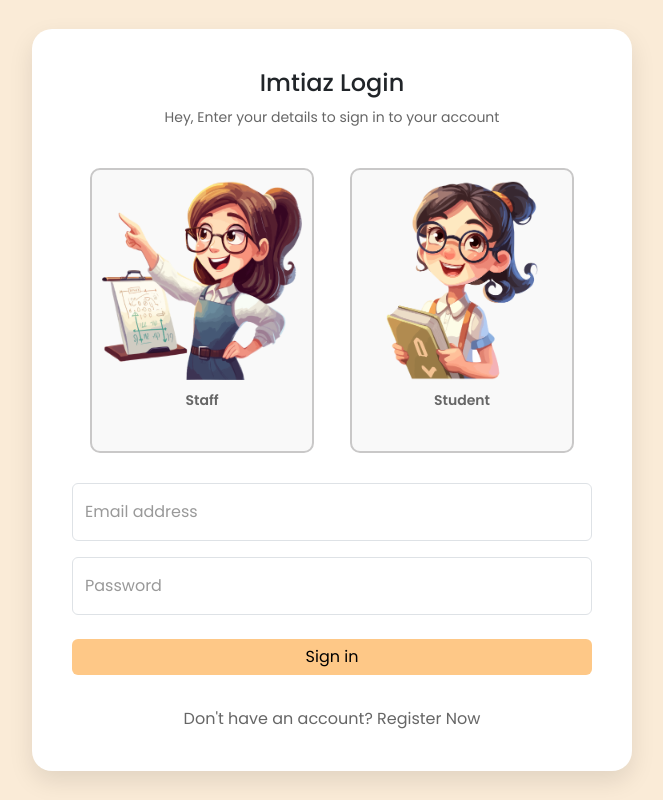
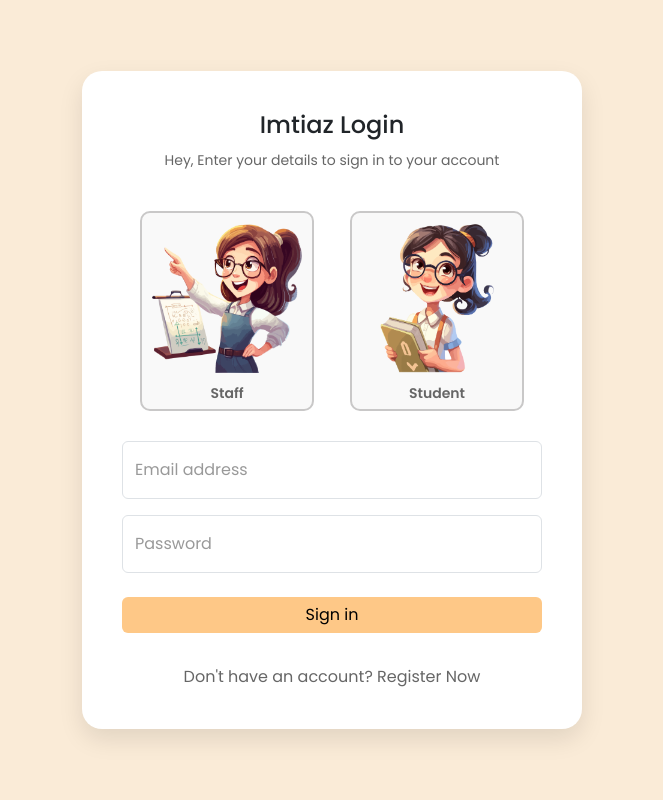
Before and after one commit to LTiqmal23/imtiaz, a PHP site: page /login.html in a window 1280 px wide. Shown: the whole page, without its empty margins (308-971 px from the left). Run offline with PHP 8.4, Linux system fonts and the light colour scheme.

Commit message:
hieght adjustment

```diff
--- a/login.css
+++ b/login.css
@@ -31,7 +31,7 @@ body {
     background-color: #FFFFFF;
     border-radius: 20px;
     padding: 40px;
-    width: 600px;
+    width: 500px;
     box-shadow: 0 10px 25px rgba(0, 0, 0, 0.1);
 }
 
@@ -84,9 +84,10 @@ body {
     margin-bottom: 20px;
 }
 
+
 .image-select img {
-    width: 200px;
-    height: 200px;
+    width: 150px;
+    height: 150px;
     cursor: pointer;
 }
 
@@ -99,6 +100,7 @@ body {
     border: 2px solid #c9c8c8;
     border-radius: 10px;
     cursor: pointer;
+    height: 200px;
 }
 
 .imgS:hover {
```
